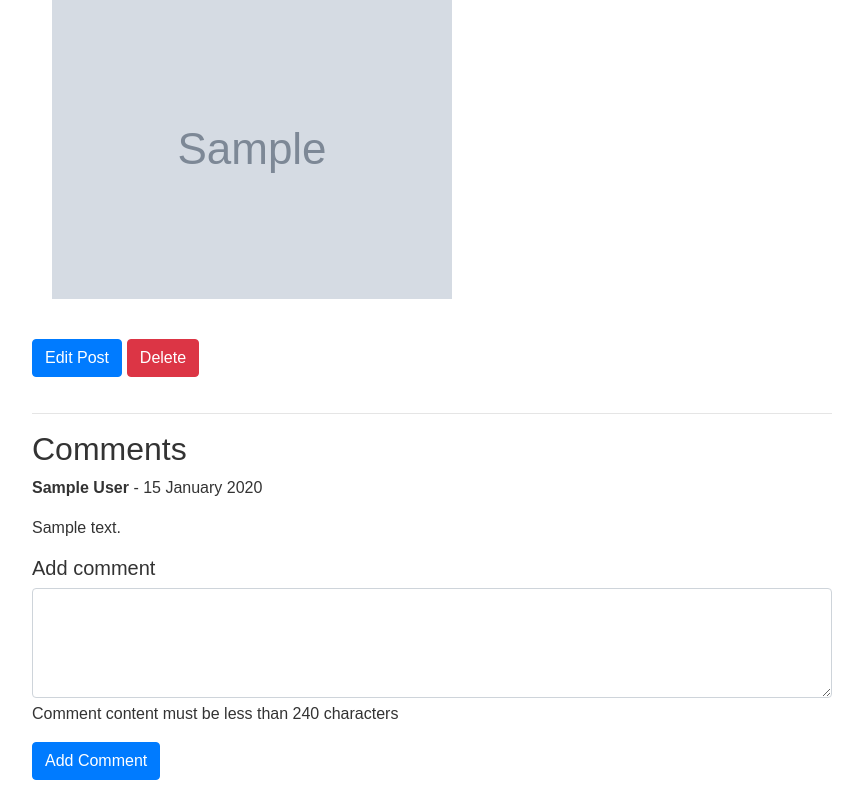
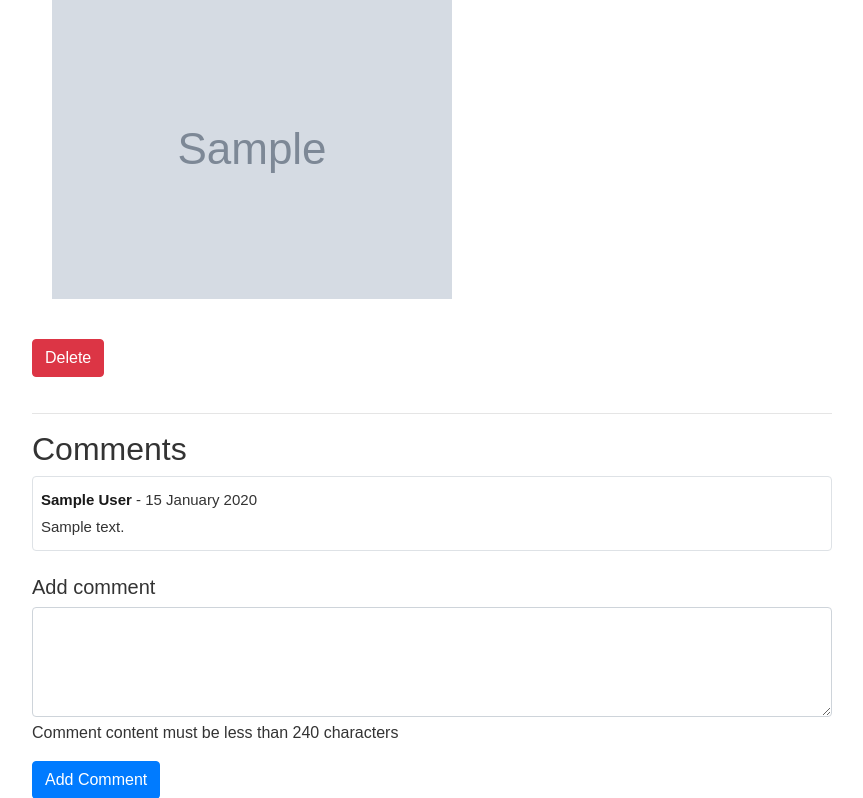
Before and after one commit to louissonofhud/website, a Django app: page /blog/1 in a window 1280 px wide. Shown: the part 1126-1924 px from the top of the page, without its empty margins (208-1071 px from the left). Run offline with Django 5.2, Linux system fonts and the light colour scheme; a user stored in the database is signed in; tables that the repository leaves empty hold one stand-in row (values such as "Sample post"); grey boxes marked "Sample" are stand-in pictures; some libraries are stand-ins or nearby versions.

Commit message:
commenting advanced

```diff
--- a/main/models.py
+++ b/main/models.py
@@ -79,6 +79,7 @@ class BlogComment(models.Model):
     author = models.TextField()
     content = models.TextField(max_length=240, help_text="Comment content must be less than 240 characters")
     created_at = models.DateTimeField(auto_now_add=True)
+    deleted = models.BooleanField(default=False, help_text="Mark comment as deleted without removing it from the database")
 
     def __str__(self):
         return f"Comment by {self.author} on {self.post.title}"
--- a/main/static/main/style.css
+++ b/main/static/main/style.css
@@ -218,6 +218,53 @@ main {
     transition: opacity 0.8s ease-out
   }
 
-  .alert.fade-out {
+.alert.fade-out {
     opacity: 0;
   }
+
+.comment {
+    display: flex;
+    justify-content: space-between;
+    align-items: flex-start;
+    background-color: #fff;
+    border: 1px solid #e0e0e0;
+    border-radius: 12px;
+    padding: 16px 20px;
+    margin-bottom: 0px;
+    transition: box-shadow 0.2s ease-in-out;
+}
+
+.comment:hover {
+    box-shadow: 0 4px 12px rgba(0, 0, 0, 0.08);
+}
+
+.comment p {
+    margin: 4px 0;
+    font-size: 15px;
+    color: #333;
+    line-height: 1.5;
+}
+
+.comment strong {
+    font-weight: 600;
+    color: #1a1a1a;
+}
+
+.comment form {
+    margin-left: 20px;
+}
+
+.comment .btn-danger {
+    background-color: #ff4d4f;
+    border: none;
+    padding: 6px 12px;
+    border-radius: 6px;
+    color: #fff;
+    font-size: 14px;
+    cursor: pointer;
+    transition: background-color 0.2s ease;
+}
+
+.comment .btn-danger:hover {
+    background-color: #d9363e;
+}
--- a/main/templates/main/blog_post_detail.html
+++ b/main/templates/main/blog_post_detail.html
@@ -19,11 +19,6 @@
     </div>
     {% if user.is_staff %}
         <div class="post-actions">
-            <form method="post" class="no-background">
-                {% csrf_token %}
-                <button type="submit" class="btn btn-primary" name="Edit" value="{{ post.post_id }}">Edit Post</button>
-            </form>
-
             <div class="delete-button">
                 <button class="btn btn-danger" onclick="toggleDetails(this)" type="button">
                     Delete
@@ -43,9 +38,19 @@
     <div class="comments-section">
         <h2>Comments</h2>
         {% for comment, replies in comments.items %}
-            <div class="comment">
-                <p><strong>{{ comment.author }}</strong> - {{ comment.created_at|date:"j F Y" }}</p>
-                <p>{{ comment.content|linebreaksbr }}</p>
+            <div class="comment d-flex justify-content-between align-items-start p-2 border rounded">
+                <div>
+                    <p><strong>{{ comment.author }}</strong> - {{ comment.created_at|date:"j F Y" }}</p>
+                    <p>{{ comment.content|linebreaksbr }}</p>
+                </div>
+                {% if user.username == comment.author and not comment.deleted %}
+                    <form method="POST" enctype="multipart/form-data" class="ms-3">
+                        {% csrf_token %}
+                        <button type="submit" class="btn btn-danger btn-sm" name="delete-comment" value="{{ comment.id }}">
+                            Delete
+                        </button>
+                    </form>
+                {% endif %}
             </div>
             {% for reply in replies %}
                 <div class="reply">
@@ -55,6 +60,7 @@
             {% endfor %}
         {% endfor %}
         {% if user.is_authenticated %}
+            <br>
             <h5>Add comment</h5>
             <form method="POST" enctype="multipart/form-data" class="comment-form">
                 {% csrf_token %}
--- a/main/views.py
+++ b/main/views.py
@@ -70,14 +70,29 @@ def blog_post(response, post_id):
         comment_dict[com] = [rep for rep in comments.filter(parent=com)]
 
     if response.method == "POST":
+        if response.POST.get("delete-comment"):
+            comment_id = response.POST.get("delete-comment")
+            comment_to_delete = BlogComment.objects.get(id=comment_id)
+            if comment_to_delete.author != response.user.username:
+                messages.error(response, "You can only delete your own comments.")
+                return redirect(reverse("post_detail", args=[post.post_id]))
+            comment_to_delete.content = "***THIS COMMENT HAS BEEN DELETED***"
+            comment_to_delete.deleted = True
+            comment_to_delete.save()
+            messages.success(response, "Comment deleted successfully.")
+            return redirect(reverse("post_detail", args=[post.post_id]))
+
         form = CommentForm(response.POST)
         if form.is_valid():
             content = form.cleaned_data.get("content")
             user = response.user
-            author=user.first_name + " " + user.last_name
+            author = user.username
+            recent_user_comments = BlogComment.objects.filter(
+                author=author,
+                created_at__gte=timezone.now() - datetime.timedelta(hours=24)
+            )
             user_comments = BlogComment.objects.filter(author=author)
-            recent_comments = BlogComment.objects.filter(created_at__gte=(datetime.datetime.now()-datetime.timedelta(hours=24)))
-            if len(user_comments & recent_comments) > 5:
+            if len(recent_user_comments) > 5:
                 messages.error(response, "You have reached the limit of 5 comments in the last 24 hours.")
                 return redirect(reverse("post_detail", args=[post.post_id]))
             comm = BlogComment(
```
Also changed, not shown: main/migrations/0006_blogcomment_deleted.py (added).
